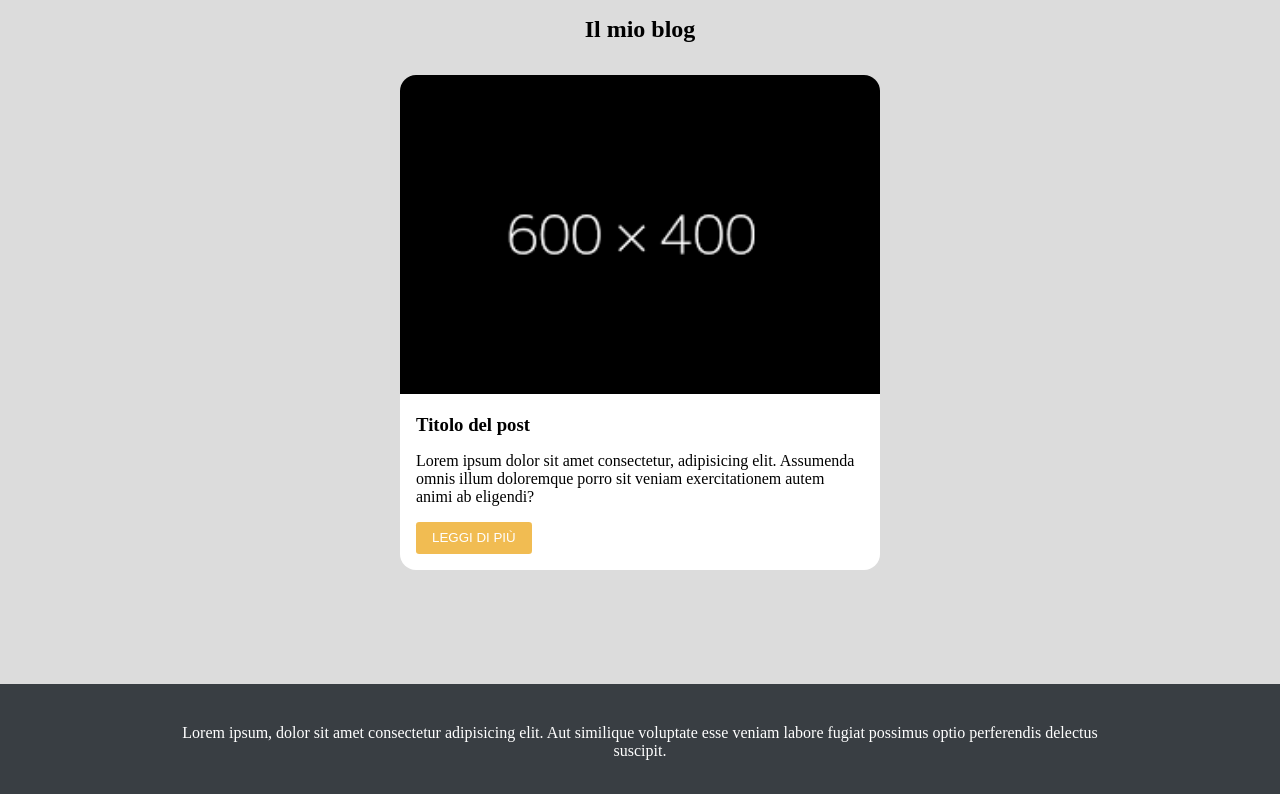
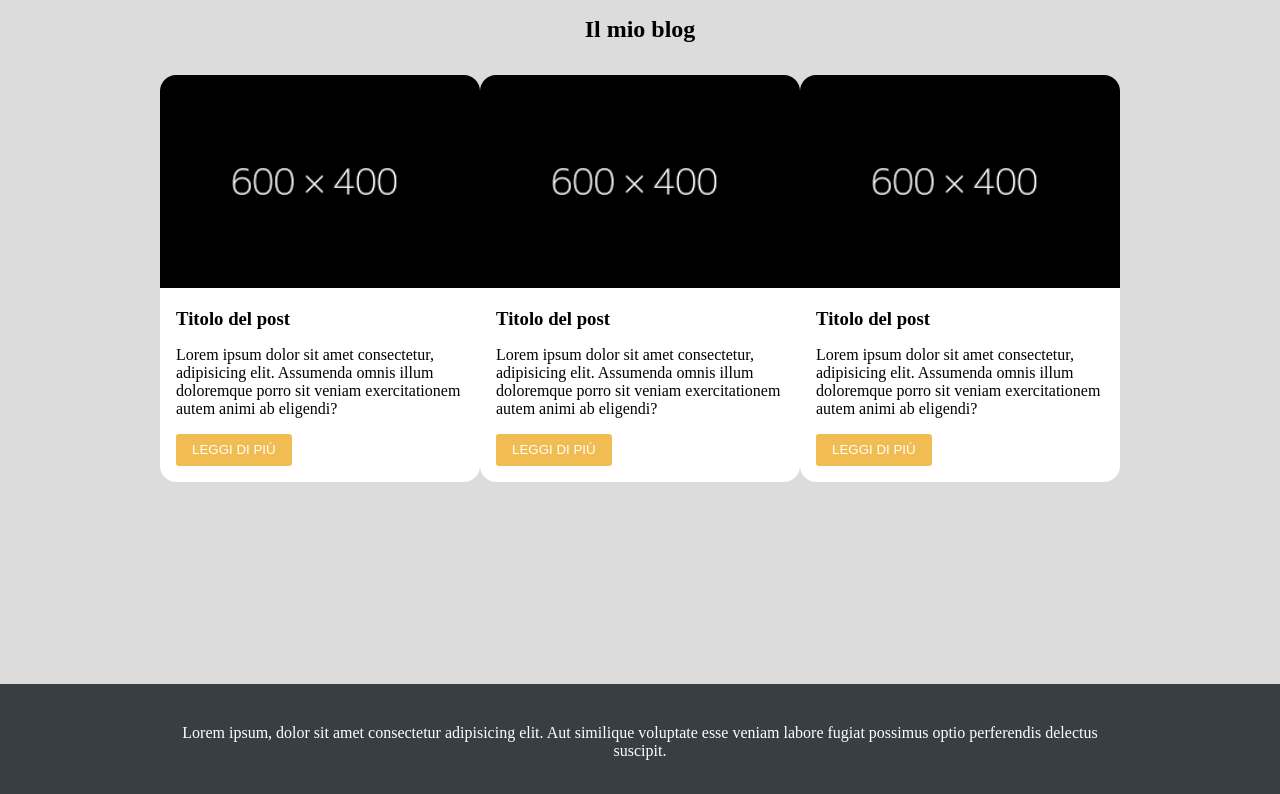
Before and after one commit to giovanni-arduini/react-props, a React (Vite) app: page / in a window 1280 px wide. Shown: the top 794 px of the page. Built offline with nearby package versions, Linux system fonts and the light colour scheme.

Commit message:
ADD map method for publishedPosts

```diff
--- a/src/components/posts/Card.jsx
+++ b/src/components/posts/Card.jsx
@@ -5,8 +5,9 @@ import { posts } from "../../posts";
 
 export default function card() {
   const publishedPost = posts.filter((post) => post.published === true);
-  console.log(publishedPost);
-  return (
+  // console.log(publishedPost);
+
+  return publishedPost.map((post) => (
     <div className={style.card}>
       <img className={style.thumbnail} src={image} alt="" />
 
@@ -22,5 +23,5 @@ export default function card() {
         </div>
       </div>
     </div>
-  );
+  ));
 }
```
